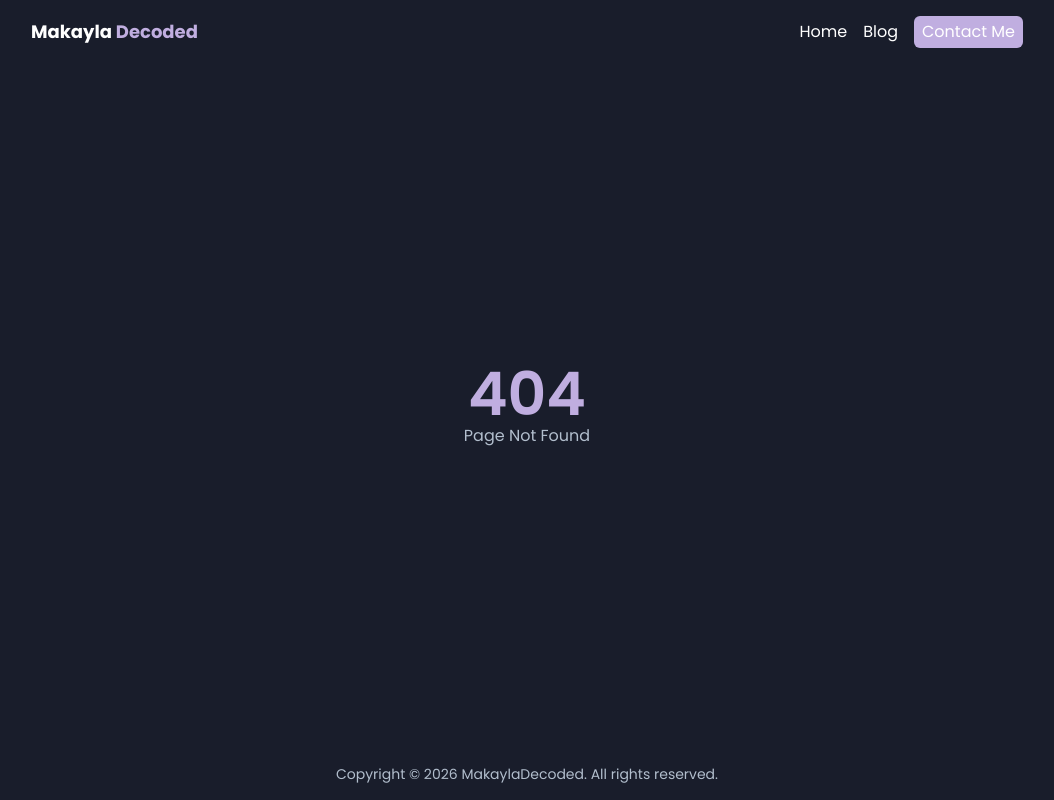
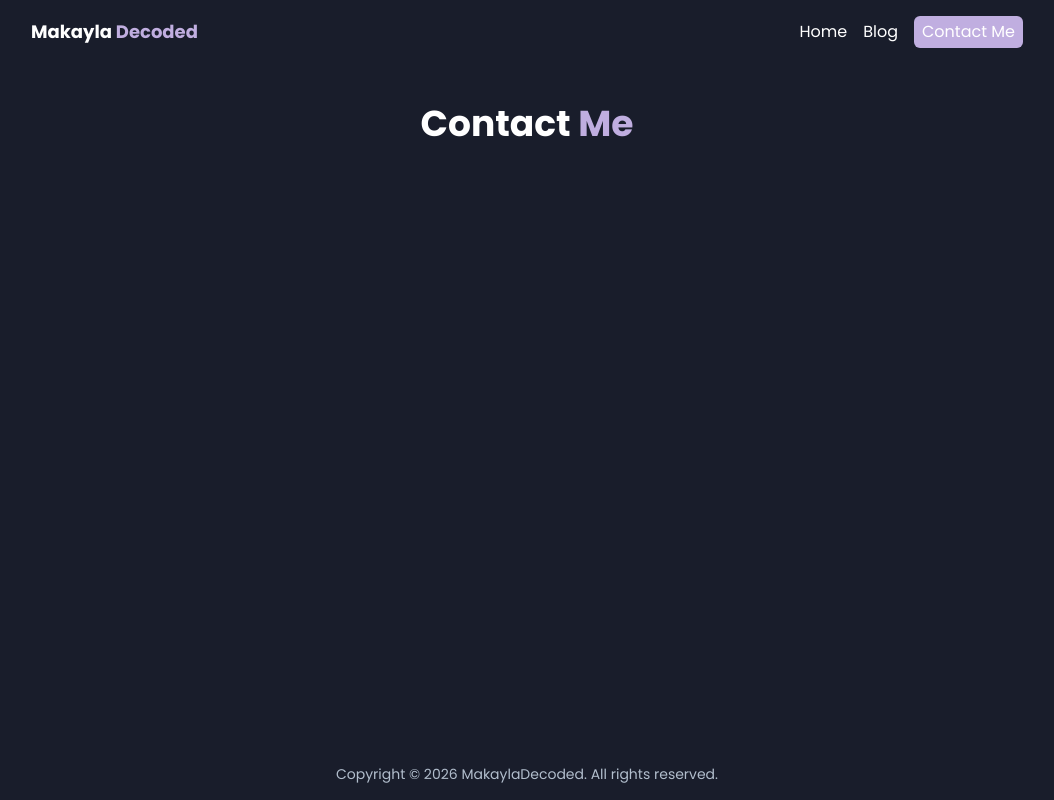
Before and after one commit to mferrell16/portfolio, a Next.js app: page /contact in a window 1280 px wide. Before the commit this address had no page. Shown: the whole page, without its empty margins (113-1167 px from the left). Built offline with nearby package versions, Linux system fonts and the light colour scheme.

Commit message:
added `Contact` page with title and basic layout

```diff
--- /dev/null
+++ b/app/contact/page.tsx
@@ -0,0 +1,9 @@
+export default function Page() {
+  return (
+    <main className="px-4 py-10 flex-1">
+      <h1 className="text-4xl text-center font-bold">
+        Contact <span className="text-primary">Me</span>
+      </h1>
+    </main>
+  );
+}
```
